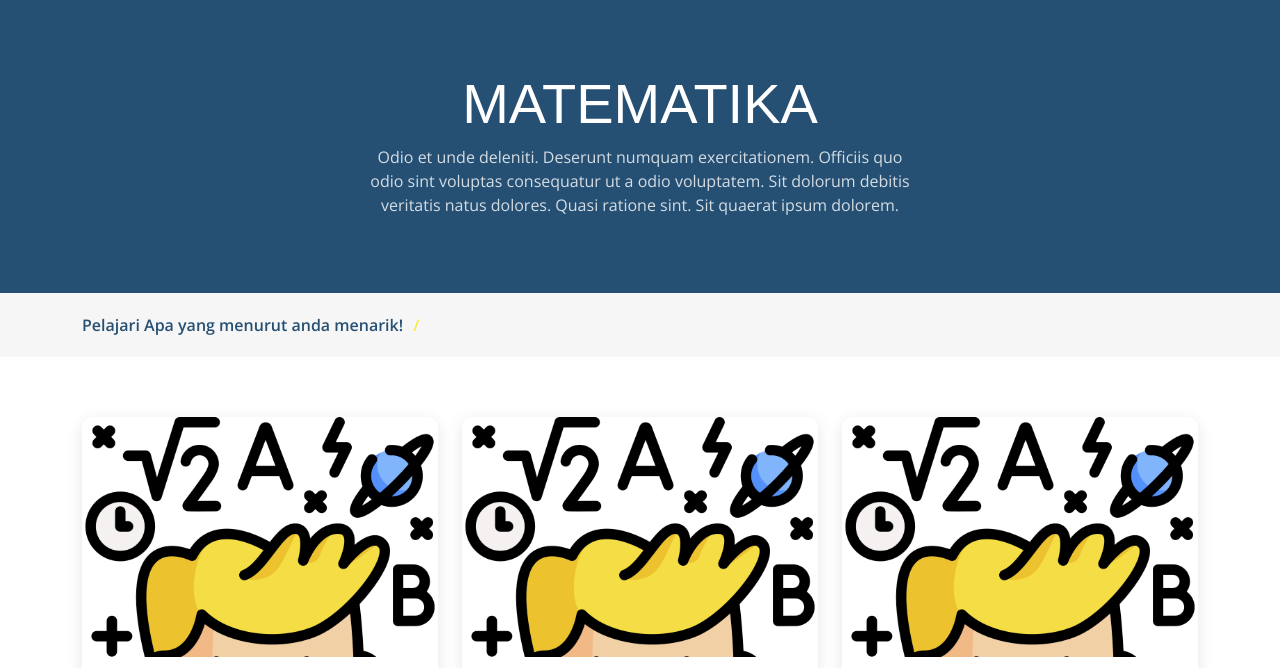
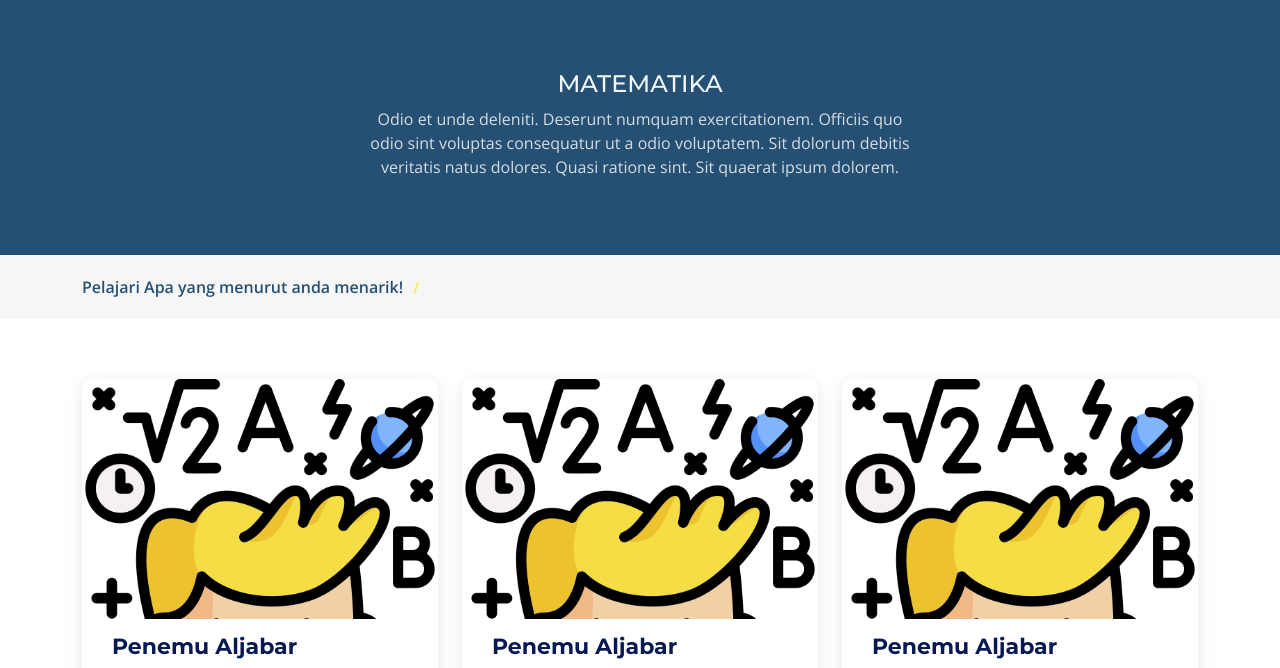
Before and after one commit to abidinalfarabi/mgmpmipa, a plain HTML site: page blog.html in a window 1280 px wide. Shown: the part 120-788 px from the top of the page. Drawn offline with nearby package versions, Linux system fonts and the light colour scheme.

Commit message:
benerin kata matematika

```diff
--- a/blog.html
+++ b/blog.html
@@ -28,13 +28,6 @@
   <!-- Template Main CSS File -->
   <link href="assets/css/main.css" rel="stylesheet">
 
-  <!-- =======================================================
-  * Template Name: Impact
-  * Updated: Sep 18 2023 with Bootstrap v5.3.2
-  * Template URL: https://bootstrapmade.com/impact-bootstrap-business-website-template/
-  * Author: BootstrapMade.com
-  * License: https://bootstrapmade.com/license/
-  ======================================================== -->
 </head>
 
 <body>
@@ -107,7 +100,7 @@
         <div class="container position-relative">
           <div class="row d-flex justify-content-center">
             <div class="col-lg-6 text-center">
-              <h2>MATEMATIKA</h2>
+              <h4 style="color: aliceblue;">MATEMATIKA</h4>
               <p>Odio et unde deleniti. Deserunt numquam exercitationem. Officiis quo odio sint voluptas consequatur ut a odio voluptatem. Sit dolorum debitis veritatis natus dolores. Quasi ratione sint. Sit quaerat ipsum dolorem.</p>
             </div>
           </div>
```
Also changed, not shown: blog-details.html (+1 -1 lines).
